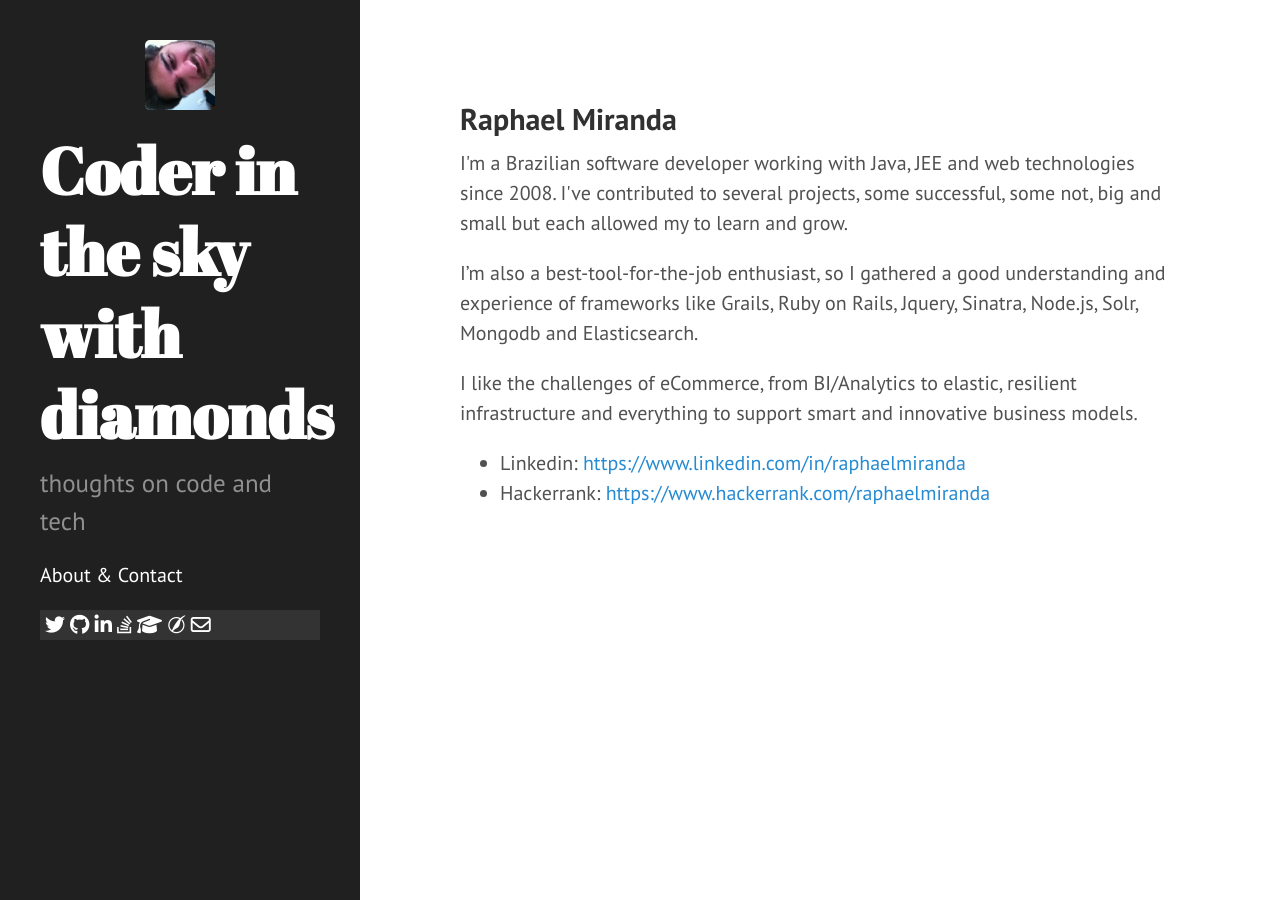
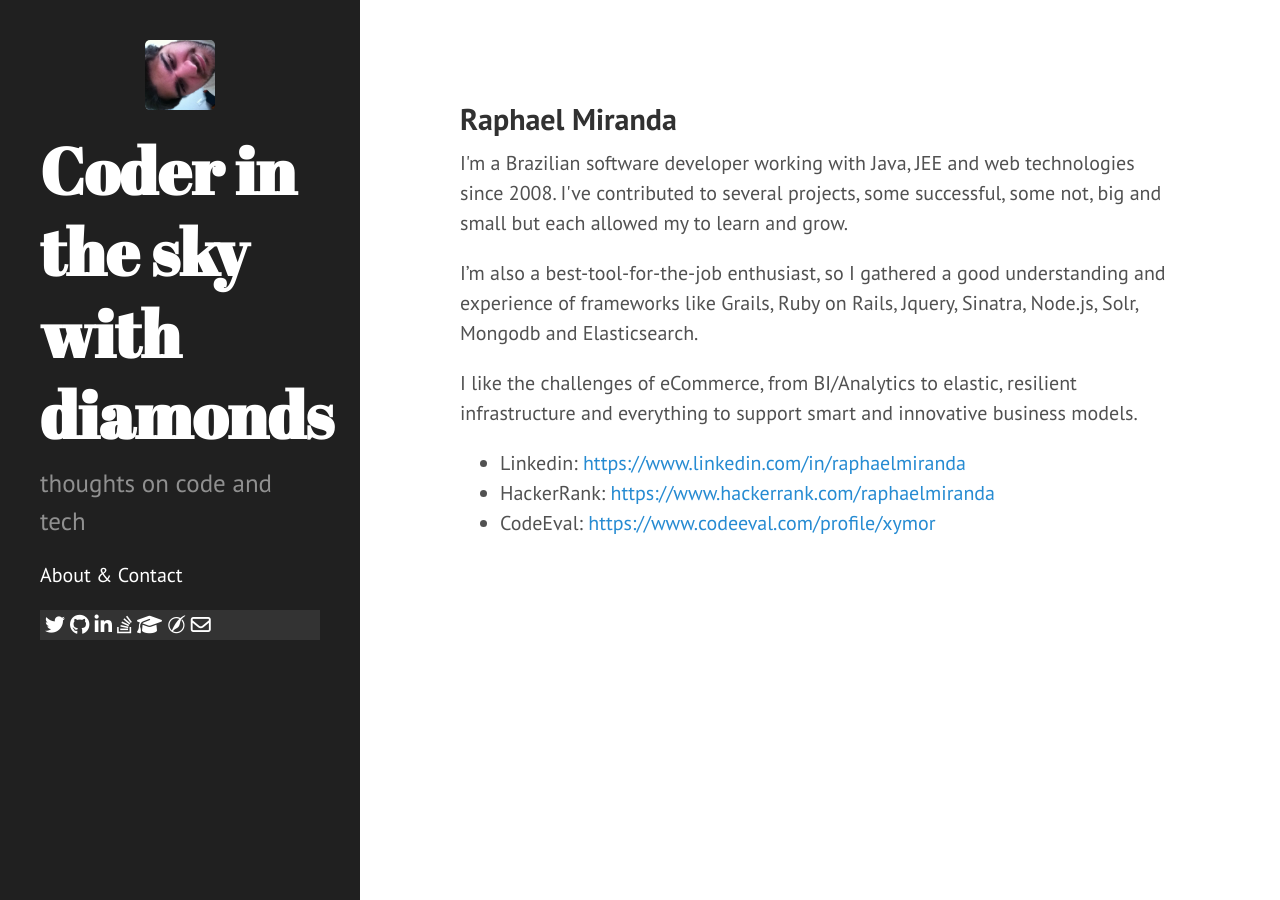
Before and after one commit to xymor/xymor.github.io, a Jekyll site: the page built from about/index.html, in a window 1280 px wide. Built offline with Jekyll 4.4.1, drawn with Linux system fonts in a browser that asks for light colours; nearby versions of some CDN libraries.

Commit message:
Update index.html

```diff
--- a/about/index.html
+++ b/about/index.html
@@ -20,7 +20,8 @@ published: true
 
       <ul class="list-unstyled">
         <li>Linkedin: <a href="https://www.linkedin.com/in/raphaelmiranda">https://www.linkedin.com/in/raphaelmiranda</a></li>
-        <li>Hackerrank: <a href="https://www.hackerrank.com/raphaelmiranda">https://www.hackerrank.com/raphaelmiranda</a></li>
+        <li>HackerRank: <a href="https://www.hackerrank.com/raphaelmiranda">https://www.hackerrank.com/raphaelmiranda</a></li>
+        <li>CodeEval: <a href="https://www.codeeval.com/profile/xymor">https://www.codeeval.com/profile/xymor</a></li>
 
       </ul>
 
```
